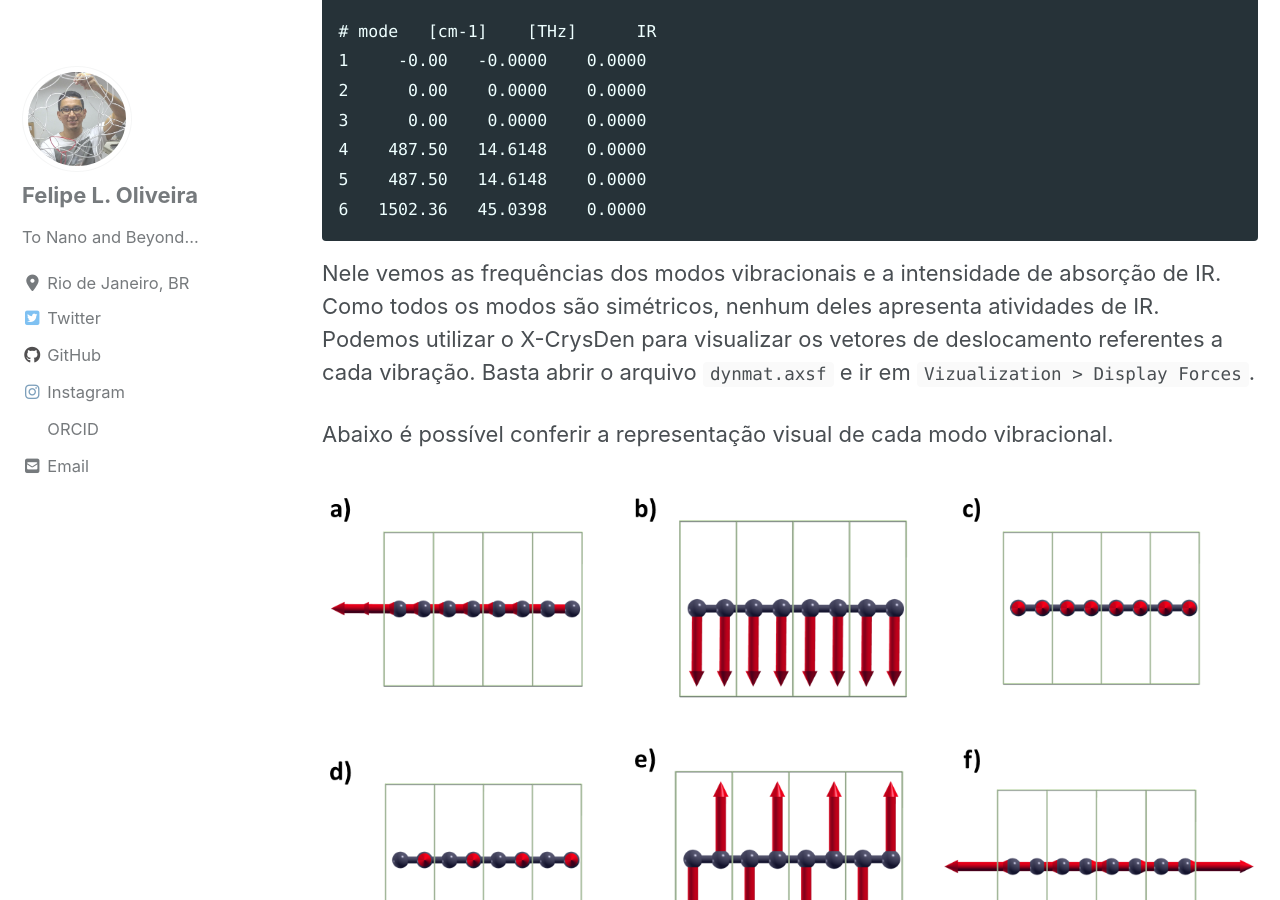
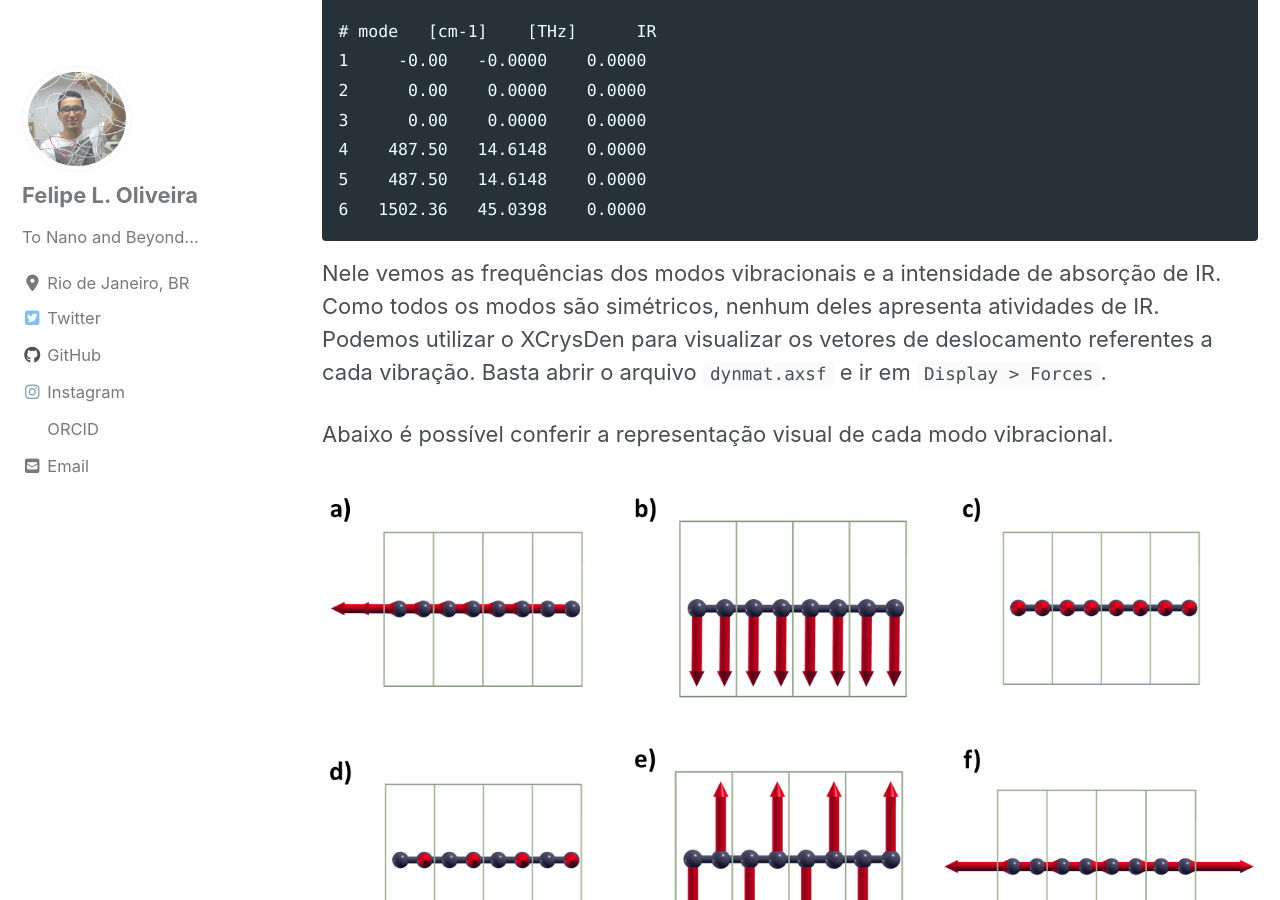
Before and after one commit to lipelopesoliveira/lipelopesoliveira.github.io, a Jekyll site: the page built from _posts/Tutorial_QE/2019-09-28-cap2-4.md, in a window 1280 px wide and 900 px high, scrolled down 5295 px. Built offline with Jekyll 4.4.1, drawn with Linux system fonts in a browser that asks for light colours; cached includes are drawn as plain includes; nearby versions of some CDN libraries; formulas are drawn with MathJax 3.

Commit message:
Update 2019-09-28-cap2-4.md

````diff
--- a/_posts/Tutorial_QE/2019-09-28-cap2-4.md
+++ b/_posts/Tutorial_QE/2019-09-28-cap2-4.md
@@ -142,7 +142,7 @@ IR activities are in (D/A)^2/amu units
 6   1502.36   45.0398    0.0000
 ```
 
-Nele vemos as frequências dos modos vibracionais e a intensidade de absorção de IR. Como todos os modos são simétricos, nenhum deles apresenta atividades de IR. Podemos utilizar o X-CrysDen para visualizar os vetores de deslocamento referentes a cada vibração. Basta abrir o arquivo `dynmat.axsf` e ir em `Vizualization > Display Forces`.
+Nele vemos as frequências dos modos vibracionais e a intensidade de absorção de IR. Como todos os modos são simétricos, nenhum deles apresenta atividades de IR. Podemos utilizar o XCrysDen para visualizar os vetores de deslocamento referentes a cada vibração. Basta abrir o arquivo `dynmat.axsf` e ir em `Display > Forces`.
 
 Abaixo é possível conferir a representação visual de cada modo vibracional.
 
````
